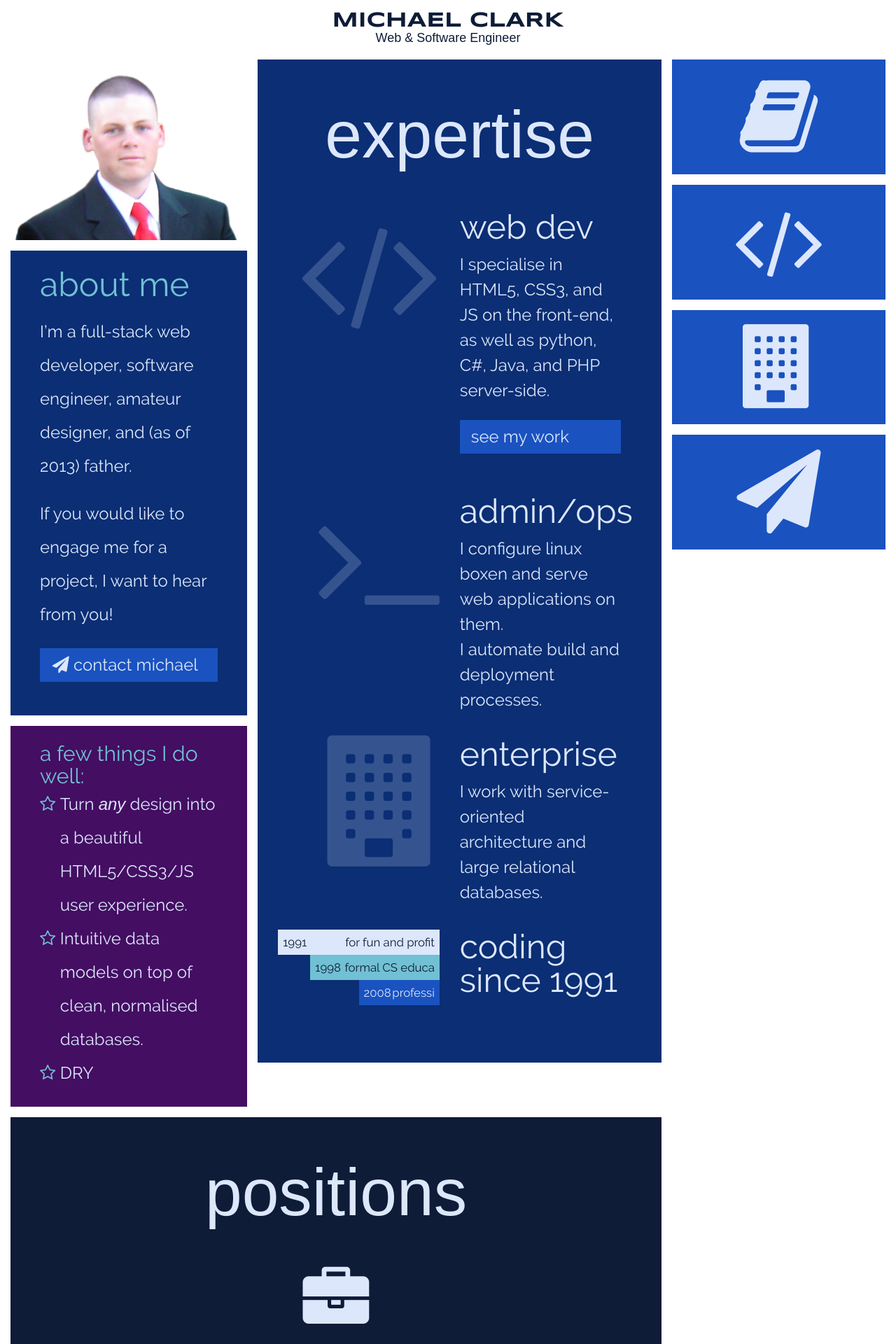
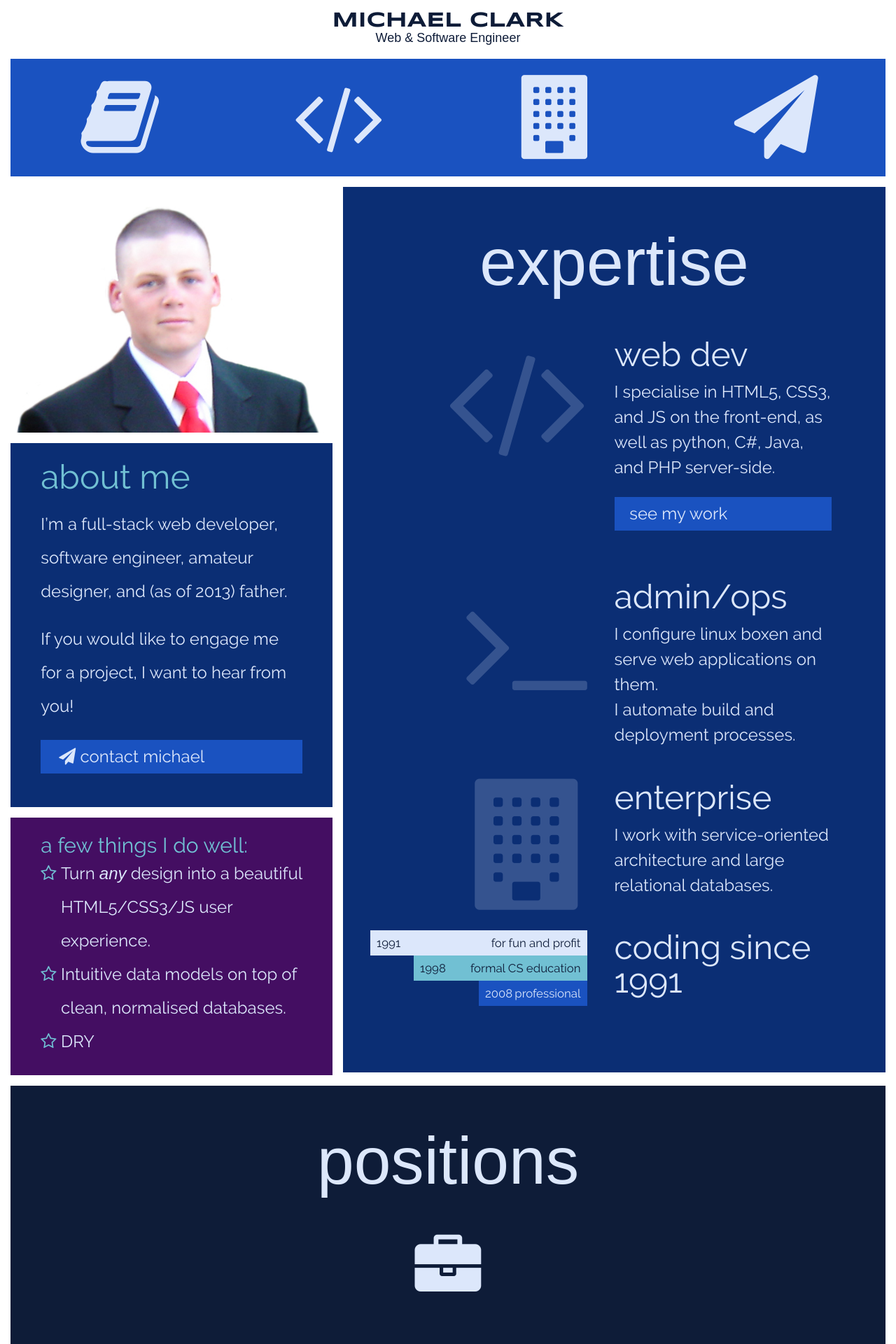
Before and after one commit to engineerclark/mclarkpw, a Django app: page / in a window 1280 px wide. Shown: the top 1920 px of the page at 70% size. Run offline with Django 3.2, Linux system fonts and the light colour scheme; some web fonts are replaced.

Commit message:
Added media queries for responsive widths

```diff
--- a/mclarkpw/assets/css/screen.css
+++ b/mclarkpw/assets/css/screen.css
@@ -95,25 +95,37 @@ article, aside, details, figcaption, figure, footer, header, hgroup, menu, nav,
 /******************
  * Shared elements
  */
-/* line 30, ../../compass/sass/screen.scss */
+/* line 32, ../../compass/sass/screen.scss */
 html {
   box-sizing: border-box;
-  font-size: 24px;
-  line-height: 26px;
+  font-size: 1.5em;
+  line-height: 1.7em;
   background: #fff;
 }
+@media screen and (max-width: 100em) {
+  /* line 32, ../../compass/sass/screen.scss */
+  html {
+    font-size: 1.2em;
+  }
+}
+@media screen and (max-width: 80em) {
+  /* line 32, ../../compass/sass/screen.scss */
+  html {
+    font-size: 1.5em;
+  }
+}
 
-/* line 37, ../../compass/sass/screen.scss */
+/* line 45, ../../compass/sass/screen.scss */
 *, *:before, *:after {
   box-sizing: inherit;
 }
 
-/* line 41, ../../compass/sass/screen.scss */
+/* line 49, ../../compass/sass/screen.scss */
 .fa {
   box-sizing: content-box;
 }
 
-/* line 45, ../../compass/sass/screen.scss */
+/* line 53, ../../compass/sass/screen.scss */
 body {
   background: #fff;
   font-family: raleway, arial, sans-serif;
@@ -121,14 +133,14 @@ body {
   line-height: 1.5rem;
 }
 
-/* line 52, ../../compass/sass/screen.scss */
+/* line 61, ../../compass/sass/screen.scss */
 .gutters, .maincontent {
   border-width: 0 15px;
   border-color: #fff;
   border-style: solid;
 }
 
-/* line 58, ../../compass/sass/screen.scss */
+/* line 67, ../../compass/sass/screen.scss */
 h1 {
   font-family: syncopate, arial, helvetica, sans-serif;
   font-size: 3.95rem;
@@ -137,21 +149,21 @@ h1 {
   margin: 2.5rem 0;
 }
 
-/* line 65, ../../compass/sass/screen.scss */
+/* line 74, ../../compass/sass/screen.scss */
 h2 {
   font-family: inherit;
   font-size: 2rem;
   line-height: 2rem;
 }
 
-/* line 70, ../../compass/sass/screen.scss */
+/* line 79, ../../compass/sass/screen.scss */
 h3 {
   font-family: inherit;
   font-size: 1.33rem;
   line-height: 1.33rem;
 }
 
-/* line 76, ../../compass/sass/screen.scss */
+/* line 85, ../../compass/sass/screen.scss */
 .section {
   color: #dce7fb;
   font-family: raleway, arial, helvetica, sans-serif;
@@ -160,12 +172,12 @@ h3 {
   border-bottom: 15px solid white;
   padding-bottom: 2rem;
 }
-/* line 84, ../../compass/sass/screen.scss */
+/* line 93, ../../compass/sass/screen.scss */
 .section.column {
   clear: none;
 }
 
-/* line 89, ../../compass/sass/screen.scss */
+/* line 98, ../../compass/sass/screen.scss */
 .button {
   background: #1a52c0;
   color: #dce7fb;
@@ -174,30 +186,37 @@ h3 {
   display: block;
   line-height: 2rem;
   margin: 1rem 0;
+  font-size: 1rem;
 }
 
-/* line 99, ../../compass/sass/screen.scss */
+/* line 109, ../../compass/sass/screen.scss */
 button.button {
   border: 0;
   font-size: 1rem;
   cursor: pointer;
 }
 
-/* line 105, ../../compass/sass/screen.scss */
+/* line 115, ../../compass/sass/screen.scss */
 a.button {
   text-decoration: none;
 }
 
-/* line 109, ../../compass/sass/screen.scss */
+/* line 119, ../../compass/sass/screen.scss */
 header {
   width: 100%;
   text-align: center;
   color: #0e1c38;
   padding: 15px;
   font-family: syncopate, arial, sans-serif;
-  height: 85px;
+  height: 3.5rem;
 }
-/* line 117, ../../compass/sass/screen.scss */
+@media screen and (max-width: 70em) {
+  /* line 119, ../../compass/sass/screen.scss */
+  header {
+    height: 7rem;
+  }
+}
+/* line 130, ../../compass/sass/screen.scss */
 header h1 {
   text-transform: uppercase;
   font-weight: bold;
@@ -205,26 +224,41 @@ header h1 {
   margin: 0;
   line-height: 1.25rem;
 }
-/* line 124, ../../compass/sass/screen.scss */
+@media screen and (max-width: 70em) {
+  /* line 130, ../../compass/sass/screen.scss */
+  header h1 {
+    font-size: 2.5rem;
+    line-height: 2.5rem;
+  }
+}
+/* line 141, ../../compass/sass/screen.scss */
 header h2 {
   font-size: 0.75rem;
   line-height: 0.75rem;
   margin: 0;
 }
+@media screen and (max-width: 70em) {
+  /* line 141, ../../compass/sass/screen.scss */
+  header h2 {
+    font-size: 1.5rem;
+    line-height: 1.5rem;
+  }
+}
 
-/* line 131, ../../compass/sass/screen.scss */
+/* line 152, ../../compass/sass/screen.scss */
 nav {
   border-right: 15px solid white;
   width: 25%;
   height: calc(100% - 85px);
   position: absolute;
-  top: 85px;
+  top: 3.5rem;
   right: 0;
   transition: opacity 0.25s ease;
   opacity: 1;
   color: #dce7fb;
+  z-index: 100;
 }
-/* line 142, ../../compass/sass/screen.scss */
+/* line 164, ../../compass/sass/screen.scss */
 nav a {
   width: 100%;
   height: calc(25% - 15px);
@@ -239,7 +273,7 @@ nav a {
   box-sizing: border-box;
   overflow: hidden;
 }
-/* line 156, ../../compass/sass/screen.scss */
+/* line 178, ../../compass/sass/screen.scss */
 nav a i.fa {
   vertical-align: middle;
   position: absolute;
@@ -251,7 +285,7 @@ nav a i.fa {
   margin-top: calc(-250px);
   display: block;
 }
-/* line 168, ../../compass/sass/screen.scss */
+/* line 190, ../../compass/sass/screen.scss */
 nav a b {
   position: absolute;
   top: 0;
@@ -267,12 +301,36 @@ nav a b {
   text-align: center;
   font-size: 2rem;
 }
-/* line 183, ../../compass/sass/screen.scss */
+/* line 205, ../../compass/sass/screen.scss */
 nav a:hover b {
   transition: opacity 0.25s ease;
   opacity: 1.0;
 }
-/* line 190, ../../compass/sass/screen.scss */
+@media screen and (max-width: 80em) {
+  /* line 152, ../../compass/sass/screen.scss */
+  nav {
+    position: absolute;
+    top: 3.5rem;
+    height: 7rem;
+    width: 100%;
+    border-width: 0 15px;
+    border-color: #fff;
+    border-style: solid;
+  }
+  /* line 221, ../../compass/sass/screen.scss */
+  nav a {
+    width: 25%;
+    float: left;
+    height: 100%;
+  }
+}
+@media screen and (max-width: 70em) {
+  /* line 152, ../../compass/sass/screen.scss */
+  nav {
+    top: 7rem;
+  }
+}
+/* line 230, ../../compass/sass/screen.scss */
 nav.docked {
   position: fixed;
   top: 0;
@@ -280,32 +338,64 @@ nav.docked {
   opacity: 0.5;
 }
 
-/* line 198, ../../compass/sass/screen.scss */
+/* line 238, ../../compass/sass/screen.scss */
 .maincontent {
   width: 75%;
   float: left;
   overflow: auto;
 }
+@media screen and (max-width: 80em) {
+  /* line 238, ../../compass/sass/screen.scss */
+  .maincontent {
+    width: 100%;
+    margin-top: 7rem;
+    border-top: 15px solid white;
+  }
+}
 
-/* line 205, ../../compass/sass/screen.scss */
+/* line 257, ../../compass/sass/screen.scss */
 .column {
   float: left;
   min-height: 500px;
 }
-/* line 209, ../../compass/sass/screen.scss */
+/* line 261, ../../compass/sass/screen.scss */
 .column.gr-small, .position .column.info, .school .column.info {
   width: calc(38% - 15px);
   margin-right: 15px;
 }
+@media screen and (max-width: 70em) {
+  /* line 261, ../../compass/sass/screen.scss */
+  .column.gr-small, .position .column.info, .school .column.info {
+    width: 100%;
+  }
+}
+@media screen and (max-width: 70em) {
+  /* line 257, ../../compass/sass/screen.scss */
+  .column {
+    width: 100%;
+  }
+}
 
-/* line 215, ../../compass/sass/screen.scss */
+/* line 270, ../../compass/sass/screen.scss */
 .gr-small, .position .info, .school .info {
   width: 38%;
 }
+@media screen and (max-width: 70em) {
+  /* line 270, ../../compass/sass/screen.scss */
+  .gr-small, .position .info, .school .info {
+    width: 100%;
+  }
+}
 
-/* line 219, ../../compass/sass/screen.scss */
+/* line 275, ../../compass/sass/screen.scss */
 .gr-large, .position .description, .school .description {
   width: 62%;
+}
+@media screen and (max-width: 70em) {
+  /* line 275, ../../compass/sass/screen.scss */
+  .gr-large, .position .description, .school .description {
+    width: 100%;
+  }
 }
 
 /**************************/
@@ -324,7 +414,7 @@ nav.docked {
 }
 /* line 14, ../../compass/sass/_about.scss */
 .bio .bio-box {
-  padding: 24px 42px;
+  padding: 1rem 1.8rem;
   line-height: 2rem;
   border-bottom: 15px solid white;
 }
@@ -399,15 +489,25 @@ nav.docked {
   font-size: 7.8rem;
   opacity: 0.2;
 }
-/* line 86, ../../compass/sass/_about.scss */
+@media screen and (max-width: 70em) {
+  /* line 69, ../../compass/sass/_about.scss */
+  .expertise .area {
+    padding: 0 10% 6%;
+  }
+  /* line 88, ../../compass/sass/_about.scss */
+  .expertise .area i.fa, .expertise .area .coding-graph {
+    display: none;
+  }
+}
+/* line 93, ../../compass/sass/_about.scss */
 .expertise .area h2 {
   margin-bottom: 0.5rem;
 }
-/* line 90, ../../compass/sass/_about.scss */
+/* line 97, ../../compass/sass/_about.scss */
 .expertise .area .coding-graph {
   width: 40%;
 }
-/* line 94, ../../compass/sass/_about.scss */
+/* line 101, ../../compass/sass/_about.scss */
 .expertise .area .coding-graph .step {
   text-align: right;
   color: #0e1c38;
@@ -420,94 +520,94 @@ nav.docked {
   overflow: hidden;
   word-break: break-all;
 }
-/* line 106, ../../compass/sass/_about.scss */
+/* line 113, ../../compass/sass/_about.scss */
 .expertise .area .coding-graph .step i {
   display: block;
   float: left;
 }
-/* line 111, ../../compass/sass/_about.scss */
+/* line 118, ../../compass/sass/_about.scss */
 .expertise .area .coding-graph .step.beginning {
   background: #dce7fb;
 }
-/* line 114, ../../compass/sass/_about.scss */
+/* line 121, ../../compass/sass/_about.scss */
 .expertise .area .coding-graph .step.education {
   background: #71c0d3;
   width: 80%;
 }
-/* line 118, ../../compass/sass/_about.scss */
+/* line 125, ../../compass/sass/_about.scss */
 .expertise .area .coding-graph .step.pro {
   background: #1a52c0;
   color: #dce7fb;
   width: 50%;
 }
 
-/* line 128, ../../compass/sass/_about.scss */
+/* line 135, ../../compass/sass/_about.scss */
 .summary {
   width: 100%;
   padding: 0 20%;
   text-align: center;
 }
-/* line 133, ../../compass/sass/_about.scss */
+/* line 140, ../../compass/sass/_about.scss */
 .summary a.button {
   width: auto;
   display: inline-block;
   color: #0e1c38;
   background: #dce7fb;
 }
-/* line 140, ../../compass/sass/_about.scss */
+/* line 147, ../../compass/sass/_about.scss */
 .summary a {
   text-decoration: none;
   color: #71c0d3;
 }
 
-/* line 145, ../../compass/sass/_about.scss */
+/* line 152, ../../compass/sass/_about.scss */
 .position, .school {
   width: 100%;
   padding: 0 20%;
   overflow: auto;
   margin-bottom: 2rem;
 }
-/* line 151, ../../compass/sass/_about.scss */
+/* line 158, ../../compass/sass/_about.scss */
 .position .info, .school .info {
   float: left;
   text-align: right;
   font-size: 1.25rem;
 }
-/* line 157, ../../compass/sass/_about.scss */
+/* line 164, ../../compass/sass/_about.scss */
 .position .info .title, .position .info .name, .school .info .title, .school .info .name {
   font-weight: bold;
 }
-/* line 160, ../../compass/sass/_about.scss */
+/* line 167, ../../compass/sass/_about.scss */
 .position .info .dates, .school .info .dates {
   font-size: 1rem;
 }
-/* line 164, ../../compass/sass/_about.scss */
+/* line 171, ../../compass/sass/_about.scss */
 .position .description, .school .description {
   float: right;
   text-align: left;
   padding-left: 5%;
 }
 
-/* line 171, ../../compass/sass/_about.scss */
+/* line 178, ../../compass/sass/_about.scss */
 .positions {
   background: #0e1c38;
 }
-/* line 174, ../../compass/sass/_about.scss */
+/* line 181, ../../compass/sass/_about.scss */
 .positions .position .description {
   color: #00aeef;
 }
 
-/* line 179, ../../compass/sass/_about.scss */
+/* line 186, ../../compass/sass/_about.scss */
 .education {
   background: #ad132c;
   color: #ffe5e9;
 }
-/* line 184, ../../compass/sass/_about.scss */
+/* line 191, ../../compass/sass/_about.scss */
 .education .summary a.button {
   background: #ffe5e9;
   color: #ad132c;
 }
-/* line 190, ../../compass/sass/_about.scss */
+/* line 197, ../../compass/sass/_about.scss */
 .education .school .description {
   color: #ffb8b8;
 }
@@ -524,45 +624,51 @@ nav.docked {
   float: left;
   text-align: center;
 }
-/* line 11, ../../compass/sass/_webdev.scss */
+@media screen and (max-width: 70em) {
+  /* line 5, ../../compass/sass/_webdev.scss */
+  .webdev .column {
+    width: 100%;
+  }
+}
+/* line 14, ../../compass/sass/_webdev.scss */
 .webdev .column h2 {
   margin: 1rem 0;
 }
-/* line 14, ../../compass/sass/_webdev.scss */
+/* line 17, ../../compass/sass/_webdev.scss */
 .webdev .column h2 i.fa {
   font-size: 3.6rem;
 }
-/* line 19, ../../compass/sass/_webdev.scss */
+/* line 22, ../../compass/sass/_webdev.scss */
 .webdev .column p {
   color: #00aeef;
 }
-/* line 23, ../../compass/sass/_webdev.scss */
+/* line 26, ../../compass/sass/_webdev.scss */
 .webdev .column .tool {
   margin-bottom: 1rem;
 }
 
-/* line 29, ../../compass/sass/_webdev.scss */
+/* line 32, ../../compass/sass/_webdev.scss */
 .recent-work {
   background: #0e1c38;
   overflow: auto;
   padding-bottom: 0;
 }
-/* line 34, ../../compass/sass/_webdev.scss */
+/* line 37, ../../compass/sass/_webdev.scss */
 .recent-work .column {
   float: left;
   padding: 0 4%;
   overflow: auto;
   margin-bottom: 3rem;
 }
-/* line 40, ../../compass/sass/_webdev.scss */
+/* line 43, ../../compass/sass/_webdev.scss */
 .recent-work p, .recent-work ul {
   color: #00aeef;
 }
-/* line 43, ../../compass/sass/_webdev.scss */
+/* line 46, ../../compass/sass/_webdev.scss */
 .recent-work li {
   padding-left: 1.2em;
 }
-/* line 46, ../../compass/sass/_webdev.scss */
+/* line 49, ../../compass/sass/_webdev.scss */
 .recent-work li:before {
   content: '';
   display: inline-block;
@@ -571,23 +677,23 @@ nav.docked {
   margin-left: -1.2em;
   color: #39b54a;
 }
-/* line 56, ../../compass/sass/_webdev.scss */
+/* line 59, ../../compass/sass/_webdev.scss */
 .recent-work .info h2 {
   font-size: 1.33rem;
 }
-/* line 59, ../../compass/sass/_webdev.scss */
+/* line 62, ../../compass/sass/_webdev.scss */
 .recent-work .info h3 {
   font-size: 1rem;
 }
-/* line 63, ../../compass/sass/_webdev.scss */
+/* line 66, ../../compass/sass/_webdev.scss */
 .recent-work .subsection {
   margin-bottom: 2rem;
 }
-/* line 66, ../../compass/sass/_webdev.scss */
+/* line 69, ../../compass/sass/_webdev.scss */
 .recent-work .screenshot img {
   width: 100%;
 }
-/* line 69, ../../compass/sass/_webdev.scss */
+/* line 72, ../../compass/sass/_webdev.scss */
 .recent-work .thumbnails {
   background: #333;
   clear: both;
@@ -595,20 +701,20 @@ nav.docked {
   overflow: auto;
   width: 100%;
 }
-/* line 76, ../../compass/sass/_webdev.scss */
+/* line 79, ../../compass/sass/_webdev.scss */
 .recent-work .thumbnails .thumbnail {
   width: 25%;
   float: left;
   position: relative;
   box-sizing: content-box;
 }
-/* line 81, ../../compass/sass/_webdev.scss */
+/* line 84, ../../compass/sass/_webdev.scss */
 .recent-work .thumbnails .thumbnail:before {
   content: "";
   display: block;
   padding-top: 100%;
 }
-/* line 87, ../../compass/sass/_webdev.scss */
+/* line 90, ../../compass/sass/_webdev.scss */
 .recent-work .thumbnails .thumbnail a {
   position: absolute;
   top: 0;
@@ -624,7 +730,7 @@ nav.docked {
   background-color: #000;
   background-size: contain;
 }
-/* line 102, ../../compass/sass/_webdev.scss */
+/* line 105, ../../compass/sass/_webdev.scss */
 .recent-work .thumbnails .thumbnail img {
   height: auto;
   width: 100%;
@@ -643,19 +749,25 @@ nav.docked {
   text-align: center;
   padding: 0 4%;
 }
-/* line 11, ../../compass/sass/_enterprise.scss */
+@media screen and (max-width: 70em) {
+  /* line 4, ../../compass/sass/_enterprise.scss */
+  .enterprise .tools {
+    width: 100%;
+  }
+}
+/* line 14, ../../compass/sass/_enterprise.scss */
 .enterprise .tools:nth-child(2n) {
   clear: left;
 }
-/* line 15, ../../compass/sass/_enterprise.scss */
+/* line 18, ../../compass/sass/_enterprise.scss */
 .enterprise .tools h2 {
   margin: 1rem 0;
 }
-/* line 18, ../../compass/sass/_enterprise.scss */
+/* line 21, ../../compass/sass/_enterprise.scss */
 .enterprise .tools h2 .fa {
   font-size: 4rem;
 }
-/* line 23, ../../compass/sass/_enterprise.scss */
+/* line 26, ../../compass/sass/_enterprise.scss */
 .enterprise .tools p {
   color: #00aeef;
 }
--- a/mclarkpw/compass/sass/_about.scss
+++ b/mclarkpw/compass/sass/_about.scss
@@ -12,7 +12,7 @@
   }
 
   .bio-box {
-    padding: 24px 42px;
+    padding: 1rem 1.8rem;
     line-height: 2rem;
     border-bottom: $gutter-width solid #fff;
     &:last-of-type {
@@ -81,6 +81,13 @@
       @extend %area-graphic;
       font-size: 7.8rem;
       opacity: 0.2;
+    }
+
+    @media screen and (max-width: $single-column-width) {
+      padding: 0 10% 6%;
+      i.fa, .coding-graph {
+        display: none;
+      }
     }
 
     h2 {
--- a/mclarkpw/compass/sass/_enterprise.scss
+++ b/mclarkpw/compass/sass/_enterprise.scss
@@ -7,6 +7,9 @@
     float: left;
     text-align: center;
     padding: 0 4%;
+    @media screen and (max-width: $single-column-width) {
+      width: 100%;
+    }
 
     &:nth-child(2n) {
       clear: left;
--- a/mclarkpw/compass/sass/_webdev.scss
+++ b/mclarkpw/compass/sass/_webdev.scss
@@ -7,6 +7,9 @@
     padding: 0 4%;
     float: left;
     text-align: center;
+    @media screen and (max-width: $single-column-width) {
+      width: 100%;
+    }
 
     h2 {
       margin: 1rem 0;
--- a/mclarkpw/compass/sass/screen.scss
+++ b/mclarkpw/compass/sass/screen.scss
@@ -21,6 +21,8 @@ $checkmark: #39b54a;
 /*** constants ***/
 
 $gutter-width: 15px;
+
+$single-column-width: 70em;
 /*****************/
 
 
@@ -29,9 +31,15 @@ $gutter-width: 15px;
  */
 html {
   box-sizing: border-box;
-  font-size: 24px;
-  line-height: 26px;
+  font-size: 1.5em;
+  line-height: 1.7em;
   background: #fff;
+  @media screen and (max-width: 100em) {
+    font-size: 1.2em;
+  }
+  @media screen and (max-width: 80em) {
+    font-size: 1.5em;
+  }
 }
 
 *, *:before, *:after {
@@ -47,6 +55,7 @@ body {
   font-family: raleway, arial, sans-serif;
   font-size: 1rem;
   line-height: 1.5rem;
+
 }
 
 .gutters {
@@ -94,6 +103,7 @@ h3 {
   display: block;
   line-height: 2rem;
   margin: 1rem 0;
+  font-size: 1rem;
 }
 
 button.button {
@@ -112,7 +122,10 @@ header {
   color: $darkblue;
   padding: 15px;
   font-family: syncopate, arial, sans-serif;
-  height: 85px;
+  height: 3.5rem;
+  @media screen and (max-width: $single-column-width) {
+    height: 7rem;
+  }
 
   h1 {
     text-transform: uppercase;
@@ -120,11 +133,19 @@ header {
     font-size: 1.25rem;
     margin: 0;
     line-height: 1.25rem;
+    @media screen and (max-width: $single-column-width) {
+      font-size: 2.5rem;
+      line-height: 2.5rem;
+    }
   }
   h2 {
     font-size: 0.75rem;
     line-height: 0.75rem;
     margin: 0;
+    @media screen and (max-width: $single-column-width) {
+      font-size: 1.5rem;
+      line-height: 1.5rem;
+    }
   }
 }
 
@@ -133,11 +154,12 @@ nav {
   width: 25%;
   height: calc(100% - 85px);
   position: absolute;
-  top: 85px;
+  top: 3.5rem;
   right: 0;
   transition: opacity 0.25s ease;
   opacity: 1;
   color: $lightestblue;
+  z-index: 100;
 
   a {
     width: 100%;
@@ -187,6 +209,24 @@ nav {
     }
   }
 
+  @media screen and (max-width: 80em) {
+    position: absolute;
+    top: 3.5rem;
+    height: 7rem;
+    width: 100%;
+    border-width: 0 $gutter-width;
+    border-color: #fff;
+    border-style: solid;
+
+    a {
+      width: 25%;
+      float: left;
+      height: 100%;
+    }
+  }
+  @media screen and (max-width: $single-column-width) {
+    top: 7rem;
+  }
   &.docked {
     position: fixed;
     top: 0;
@@ -200,8 +240,20 @@ nav {
   width: 75%;
   float: left;
   overflow: auto;
+
+  @media screen and (max-width: 80em) {
+    width: 100%;
+    margin-top: 7rem;
+    border-top: $gutter-width solid #fff;
+  }
+
 }
 
+@mixin responsive-column {
+  @media screen and (max-width: $single-column-width) {
+    width: 100%;
+  }
+}
 .column {
   float: left;
   min-height: 500px;
@@ -209,15 +261,20 @@ nav {
   &.gr-small {
     width: calc(38% - #{$gutter-width});
     margin-right: $gutter-width;
+    @include responsive-column;
   }
+
+  @include responsive-column;
 }
 
 .gr-small {
   width: 38%;
+  @include responsive-column;
 }
 
 .gr-large {
   width: 62%;
+  @include responsive-column;
 }
 /**************************/
 
```
